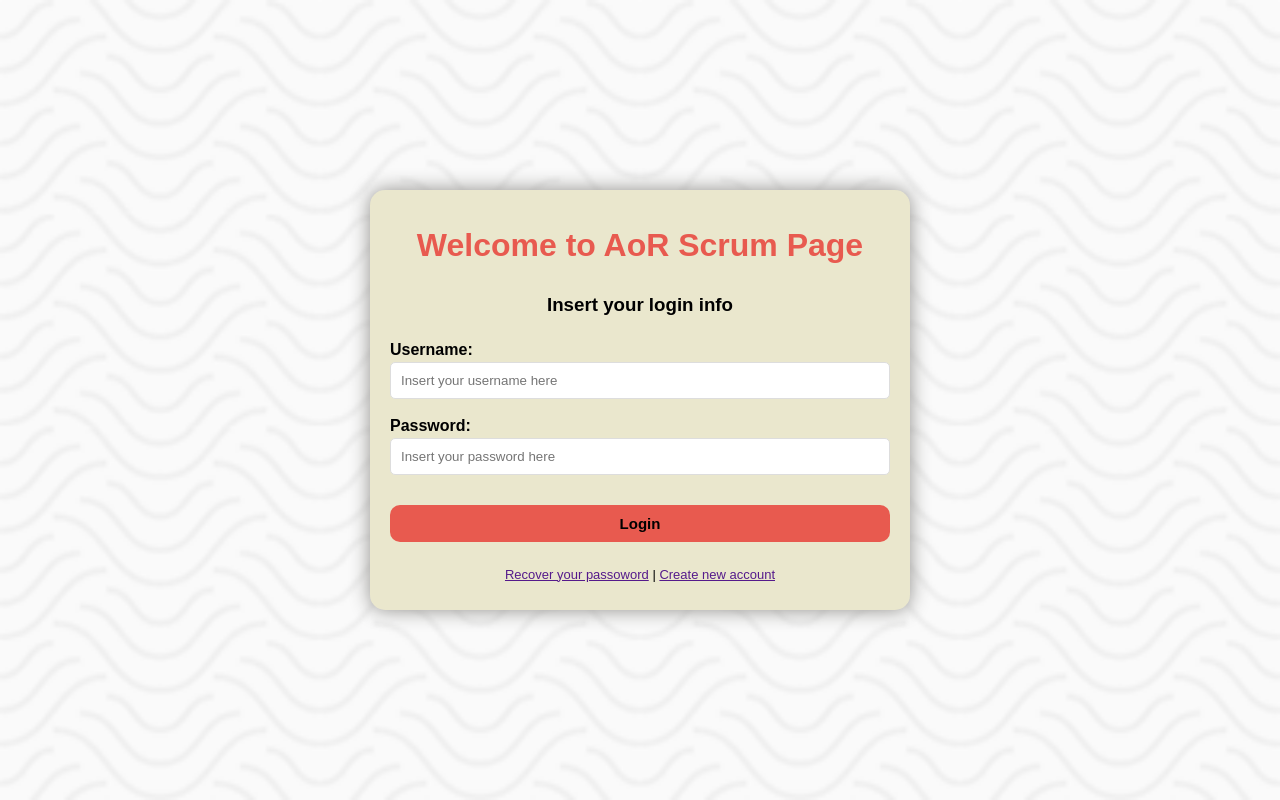
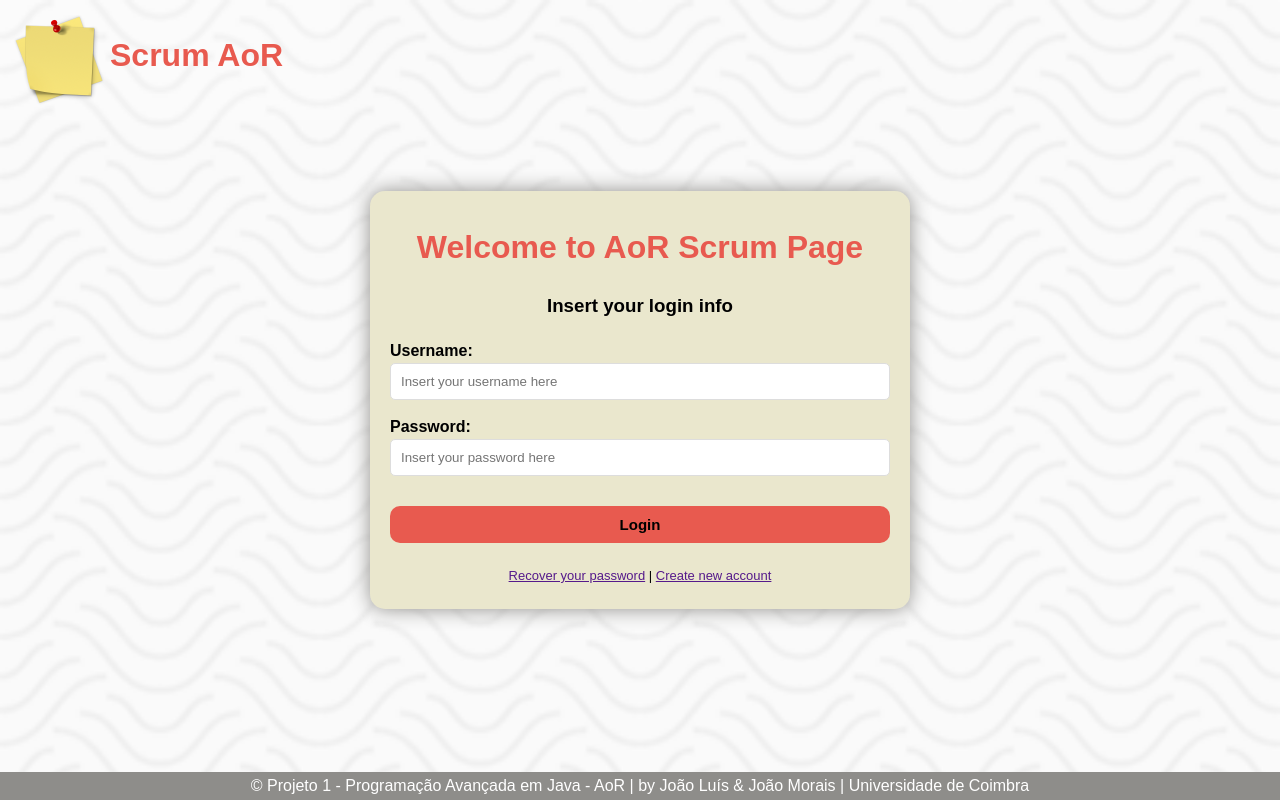
Before and after one commit to joaomluis/scrum_paj, a plain HTML site: page index.html in a window 1280 px wide. Drawn offline with Linux system fonts and the light colour scheme.

Commit message:
pagina login terminada

```diff
--- a/index.html
+++ b/index.html
@@ -7,7 +7,14 @@
     <script src="scripts.js" defer></script>
     <title>Scrum | Log in</title>
 </head>
-<body>
+<body id="login-page">
+
+    <div class="header-login">
+        <img src="style/post-it-logo.png" alt="Scrum AoR Logo" id="main-logo">
+        <h1>Scrum AoR</h1>
+
+    </div>
+
     <div class="main">
         <h1>Welcome to AoR Scrum Page</h1>
         <h3>Insert your login info</h3>
@@ -38,11 +45,14 @@
         </div>
         </form>
         <p id="recover-password">
-            <a href="">Recover your passoword</a>
+            <a href="">Recover your password</a>
             <span> | </span>
             <a href="">Create new account</a>
         </p>
-        <p></p>
     </div>
+
+    <footer id="main-page-footer" class="hidden">
+        &copy; Projeto 1 - Programação Avançada em Java - AoR | by João Luís & João Morais | Universidade de Coimbra
+    </footer>
 </body>
 </html>
--- a/scripts.js
+++ b/scripts.js
@@ -11,3 +11,17 @@ function login() {
         });
     }
 }
+
+// Add this to your scripts.js file or within a <script> tag in the head section
+document.addEventListener("scroll", function() {
+    var scrollPosition = window.scrollY;
+    var windowHeight = window.innerHeight;
+    var documentHeight = document.body.scrollHeight;
+
+    // Adjust the value (e.g., 50) to determine when to show the footer
+    if (scrollPosition + windowHeight >= documentHeight - 50) {
+        document.getElementById("page-footer").style.display = "block";
+    } else {
+        document.getElementById("page-footer").style.display = "none";
+    }
+});
--- a/style/style.css
+++ b/style/style.css
@@ -9,7 +9,7 @@
 }
 
 
-body {
+#login-page {
     display: flex;
     align-items: center;
     justify-content: center;
@@ -69,3 +69,30 @@ h1 {
     justify-content: center;
     align-items: center;
 }
+
+#main-page-footer {
+    background-color: #8e8d8a;
+    color: white;
+    text-align: center;
+    padding: 2px;
+    position: fixed;
+    bottom: 0;
+    width: 100%;
+
+
+}
+
+.header-login {
+    display: flex;
+    background-color: rgba(255, 255, 255, 0.2);
+    width: 25%;
+    position: absolute;
+    top: 0;
+    left: 0;
+    padding: 10px;
+}
+
+#main-logo {
+    max-width: 100px;
+    height: auto;
+}
```
Also changed, not shown: main-page.html (+11 -0 lines), style/post-it-logo.png (added).
